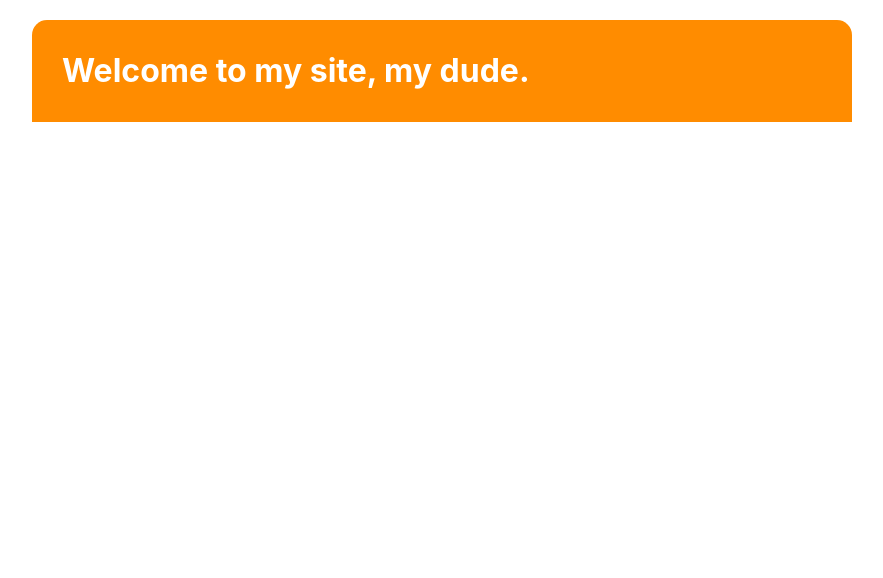
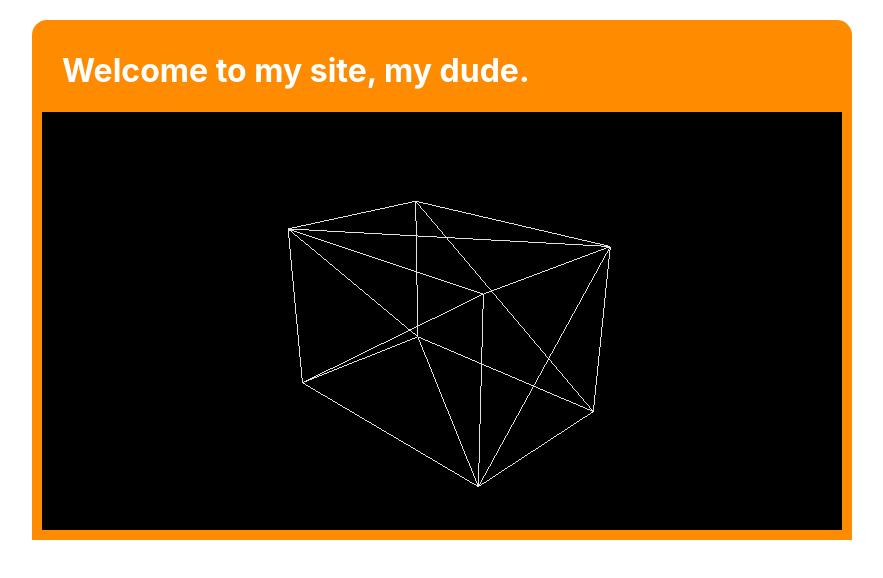
Before and after one commit to fn3d/mydude.github.io, a React (Create React App) app in the folder react-test-1/: page / in a window 1280 px wide. Shown: the top 578 px of the page, without its empty margins (198-1081 px from the left). Built offline with nearby package versions, Linux system fonts and the light colour scheme.

Commit message:
add test mesh

```diff
--- a/react-test-1/package.json
+++ b/react-test-1/package.json
@@ -4,6 +4,7 @@
   "private": true,
   "homepage": "https://fn3d.github.io/mydude.github.io/",
   "dependencies": {
+    "@react-three/drei": "^9.112.1",
     "@react-three/fiber": "^8.17.7",
     "@testing-library/jest-dom": "^5.17.0",
     "@testing-library/react": "^13.4.0",
--- a/react-test-1/src/App.css
+++ b/react-test-1/src/App.css
@@ -55,5 +55,10 @@ h1 {
   flex-direction: column;
   padding: 10px;
   width: 800px;
+  height: 500px;
   border-radius: 15px 15px 0px 0px;
 }
+
+Canvas {
+  background-color: darkorange;
+}
--- a/react-test-1/src/App.js
+++ b/react-test-1/src/App.js
@@ -1,6 +1,9 @@
 import logo from './logo.svg';
 import './App.css';
 import { Canvas } from '@react-three/fiber';
+import { StrictMode } from 'react';
+import { createRoot } from '@react-three/fiber';
+import { OrbitControls } from '@react-three/drei';
 
 /*
 function App() {
@@ -69,7 +72,9 @@ function ButtonsContainer() {
 function CanvasContainer() {
   return(
     <div className="canvasContainer">
+      <div className="fiberContainer">
 
+      </div>
     </div>
   );
 }
@@ -81,7 +86,17 @@ export default function MyButtonApp() {
         <h1>
           Welcome to my site, my dude.
         </h1>
-        {/* <MyButton />*/}
+        {
+          <StrictMode>
+            <Canvas camera={{ position: [5, 3, 5], fov: 35 }} gl={{ antialias: false }}>
+              <mesh>
+                <boxGeometry args={[3, 2, 2]} />
+                <meshBasicMaterial color={0xffffff} wireframe />
+              </mesh>
+              <OrbitControls />
+            </Canvas>
+          </StrictMode>
+        }
       </div>
     </div>
   );
```
Also changed, not shown: 1 other file (tests, documents, lock files or other folders).
